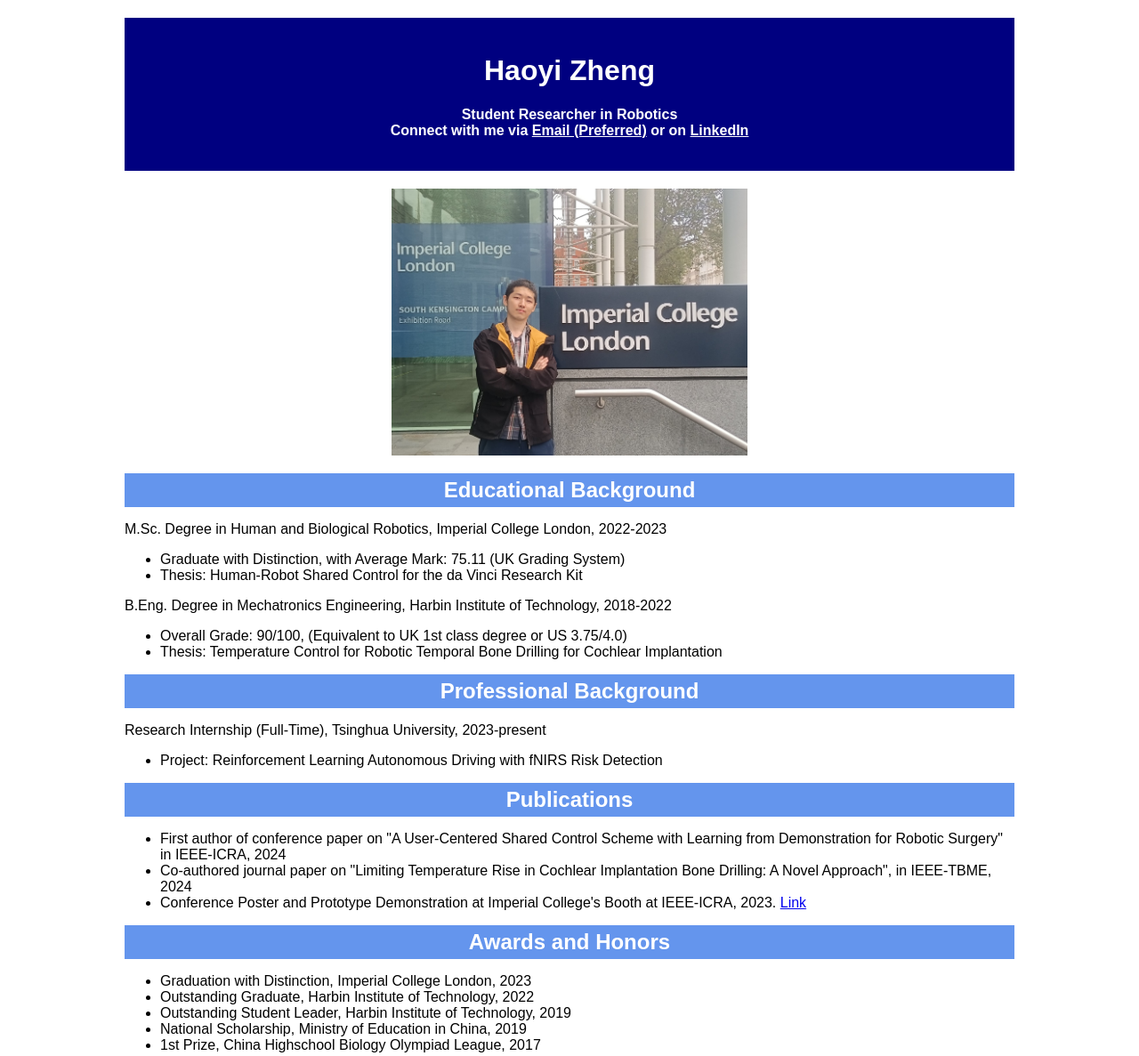
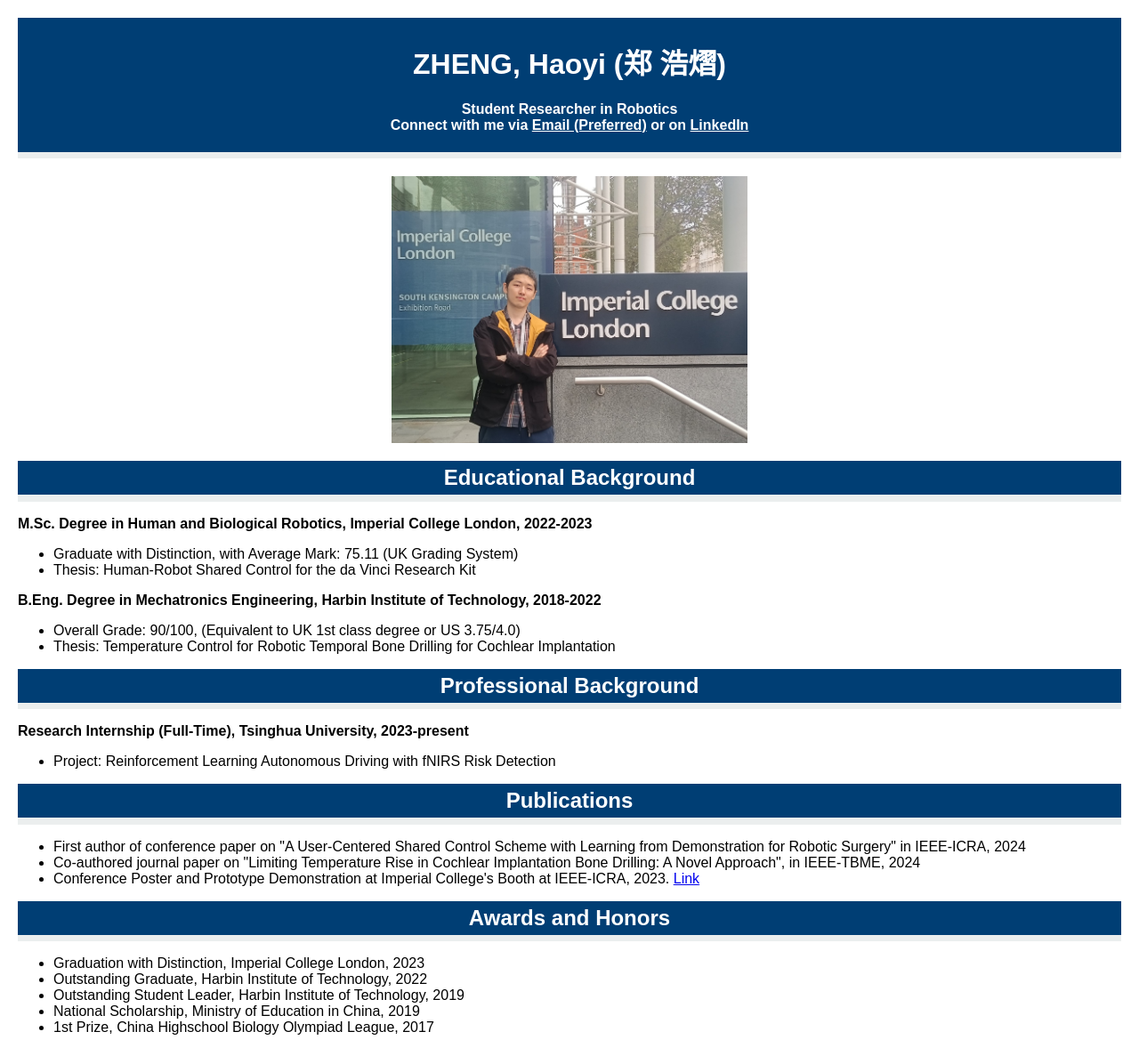
Before and after one commit to HaoyiZhengHIT/haoyizhenghit.github.io, a plain HTML site: page index.html in a window 1280 px wide. Shown: the whole page at 89% size. Drawn offline with Linux system fonts and the light colour scheme.

Commit message:
Update index.html

```diff
--- a/index.html
+++ b/index.html
@@ -5,7 +5,7 @@
     <style>
         body {
             font-family: Arial, sans-serif;
-            max-width: 1000px;
+            max-width: 1440px;
             margin: 0 auto;
             padding: 20px;
         }
@@ -21,43 +21,46 @@
             margin-bottom: 20px;
         }
         h2 {
-            background-color: #6495ED;
+            background-color: #003E74;
             color: white;
-            padding: 5px 0; /* 调整上下内边距 */
-            margin: 0; /* 去除默认外边距 */
-            text-align: center; /* 文本居中显示 */
+            padding: 5px 0;
+            margin: 0;
+            text-align: center;
         }
     </style>
 </head>
 <body>
-    <div style="background-color: #000080; color: white; padding: 20px; text-align: center;">
-    <h1 style="color: white; font-weight: bold;">Haoyi Zheng</h1>
+    <div style="background-color: #003E74; color: white; padding: 5px; text-align: center;">
+    <h1 style="color: white; font-weight: bold;">ZHENG, Haoyi (郑 浩熠)</h1>
     <p style="text-align: center;">
         <span style="font-size: 16px; color: white; font-weight: bold;">Student Researcher in Robotics</span><br>
         <span style="font-size: 16px; color: white; font-weight: bold;">Connect with me via <a href="mailto:haoyizheng2021@163.com" style="color: white; font-weight: bold;">Email (Preferred)</a> or on <a href="https://www.linkedin.com/in/haoyi-zheng-566164233/" target="_blank" style="color: white; font-weight: bold;">LinkedIn</a></span>
-    </p>
-    </div>
+    </p></div>
 
+	<div style="background-color: #EBEEEE; height: 7.5px;"></div>
     <img src="haoyizheng.jpg" alt="Haoyi Zheng">
 
     <h2>Educational Background</h2>
-    <p>M.Sc. Degree in Human and Biological Robotics, Imperial College London, 2022-2023</p>
+    <div style="background-color: #EBEEEE; height: 7.5px;"></div>
+    <p><span style="font-weight: bold;">M.Sc. Degree in Human and Biological Robotics, Imperial College London, 2022-2023</span></p>
     <ul>
         <li>Graduate with Distinction, with Average Mark: 75.11 (UK Grading System)</li>
         <li>Thesis: Human-Robot Shared Control for the da Vinci Research Kit</li>
     </ul>
-    <p>B.Eng. Degree in Mechatronics Engineering, Harbin Institute of Technology, 2018-2022</p>
+    <p><span style="font-weight: bold;">B.Eng. Degree in Mechatronics Engineering, Harbin Institute of Technology, 2018-2022</span></p>
     <ul>
         <li>Overall Grade: 90/100, (Equivalent to UK 1st class degree or US 3.75/4.0)</li>
         <li>Thesis: Temperature Control for Robotic Temporal Bone Drilling for Cochlear Implantation</li>
     </ul>
 
     <h2>Professional Background</h2>
-    <p>Research Internship (Full-Time), Tsinghua University, 2023-present</p>
+    <div style="background-color: #EBEEEE; height: 7.5px;"></div>
+    <p><span style="font-weight: bold;">Research Internship (Full-Time), Tsinghua University, 2023-present</span></p>
     <ul>
         <li>Project:  Reinforcement Learning Autonomous Driving with fNIRS Risk Detection </li>
     </ul>
     <h2>Publications</h2>
+    <div style="background-color: #EBEEEE; height: 7.5px;"></div>
     <ul>
         <li>First author of conference paper on "A User-Centered Shared Control Scheme with Learning from Demonstration for Robotic Surgery" in IEEE-ICRA, 2024</li>
         <li>Co-authored journal paper on "Limiting Temperature Rise in Cochlear Implantation Bone Drilling: A Novel Approach", in IEEE-TBME, 2024</li>
@@ -65,6 +68,7 @@
     </ul>
 
     <h2>Awards and Honors</h2>
+    <div style="background-color: #EBEEEE; height: 7.5px;"></div>
     <ul>
         <li>Graduation with Distinction, Imperial College London, 2023</li>
         <li>Outstanding Graduate, Harbin Institute of Technology, 2022</li>
```
